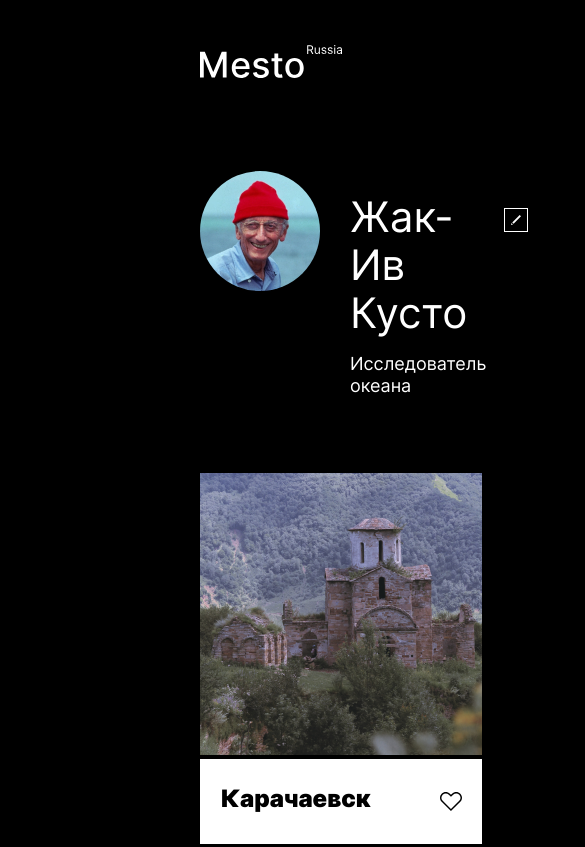
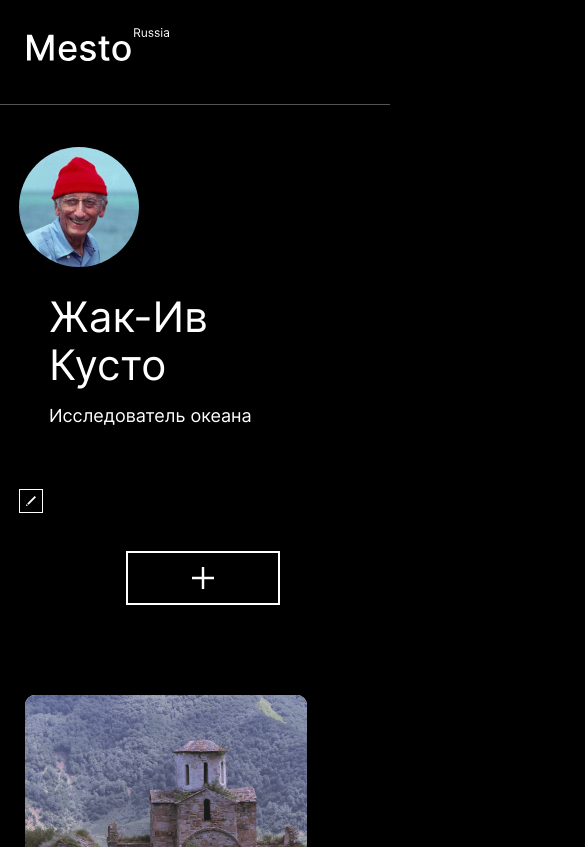
Before and after one commit to Nikhad02/mesto-project, a plain HTML site: page index.html in a window 390 px wide. Shown: the top 847 px of the page, 585 px wide, since content can reach past the window. Drawn offline with Linux system fonts and the light colour scheme; files whose address does not match are found by name.

Commit message:
project changes

```diff
--- a/blocks/cards/__button/cards__button.css
+++ b/blocks/cards/__button/cards__button.css
@@ -1,3 +1,7 @@
 .cards__button {
-  margin: 30px 20px 30px 0;
+  margin: 25px 20px 25px 0;
 }
+
+.cards__button:hover {
+  opacity: .5;
+}
--- a/blocks/cards/__image/cards__image.css
+++ b/blocks/cards/__image/cards__image.css
@@ -1,3 +1,3 @@
 .cards__image {
-
+  width: 100%;
 }
--- a/blocks/cards/__item/cards__item.css
+++ b/blocks/cards/__item/cards__item.css
@@ -1,4 +1,6 @@
 .cards__item {
-border-radius: 10px;
+  border-radius: 10px;
   max-width: 282px;
+  overflow: hidden;
+  background-color: #fff;
 }
--- a/blocks/cards/__title/cards__title.css
+++ b/blocks/cards/__title/cards__title.css
@@ -1,6 +1,6 @@
 .cards__title {
   color: #000000;
-  margin: 25px 0 31px 21px;
+  margin: 20px 0 25px 21px;
   font-weight: 900;
   font-size: 24px;
   line-height: 29px;
--- a/blocks/cards/cards.css
+++ b/blocks/cards/cards.css
@@ -6,3 +6,17 @@
   max-width: 880px;
   margin: 51px 200px 0;
 }
+
+@media screen and (max-width: 1024px ) {
+  .cards {
+    margin-left: 100px;
+    margin-right: 100px;
+  }
+}
+
+@media screen and (max-width: 780px ) {
+  .cards {
+    margin-left: 25px;
+    margin-right: 25px;
+  }
+}
--- a/blocks/footer/footer.css
+++ b/blocks/footer/footer.css
@@ -5,3 +5,20 @@
   line-height: 22px;
   color: #545454;
 }
+@media screen and (max-width: 1024px ) {
+  .footer {
+    margin-left: 100px;
+  }
+}
+
+@media screen and (max-width: 780px ) {
+  .footer {
+    margin-left: 25px;
+  }
+}
+
+@media screen and (max-width: 425px ) {
+  .footer {
+    margin-left: 19px;
+  }
+}
--- a/blocks/header/__logo/header__logo.css
+++ b/blocks/header/__logo/header__logo.css
@@ -1,3 +1,9 @@
 .header__logo {
   margin-bottom: 41px;
 }
+
+@media screen and (max-width: 425px ) {
+  .header__logo {
+    margin: 0 0 32px 27px;
+  }
+}
--- a/blocks/header/header.css
+++ b/blocks/header/header.css
@@ -2,3 +2,23 @@
   max-width: 880px;
   margin: 45px 200px 0;
 }
+
+@media screen and (max-width: 1024px ) {
+  .header {
+    margin-left: 100px;
+    margin-right: 100px;
+  }
+}
+@media screen and (max-width: 780px ) {
+  .header {
+    margin-left: 25px;
+    margin-right: 25px;
+  }
+}
+
+@media screen and (max-width: 425px ) {
+  .header {
+    margin: 28px 0 0;
+    max-width: 425px;
+  }
+}
--- a/blocks/profile/__add-button/profile__add-button.css
+++ b/blocks/profile/__add-button/profile__add-button.css
@@ -9,3 +9,9 @@
 .profile__add-button:hover {
   opacity: .6;
 }
+
+@media screen and (max-width: 1024px) {
+  .profile__add-button {
+    margin-left: 107px;
+  }
+}
--- a/blocks/profile/profile.css
+++ b/blocks/profile/profile.css
@@ -3,3 +3,25 @@
   margin: 40px 200px 0;
   display: flex;
 }
+
+@media screen and (max-width: 1024px ) {
+  .profile {
+    margin-left: 100px;
+    margin-right: 100px;
+  }
+}
+
+@media screen and (max-width: 780px ) {
+  .profile {
+    margin-left: 25px;
+    margin-right: 25px;
+  }
+}
+
+@media screen and (max-width: 425px ) {
+  .profile {
+    display: block;
+    margin: 42px 19px 0;
+    max-width: 282px;
+  }
+}
```
